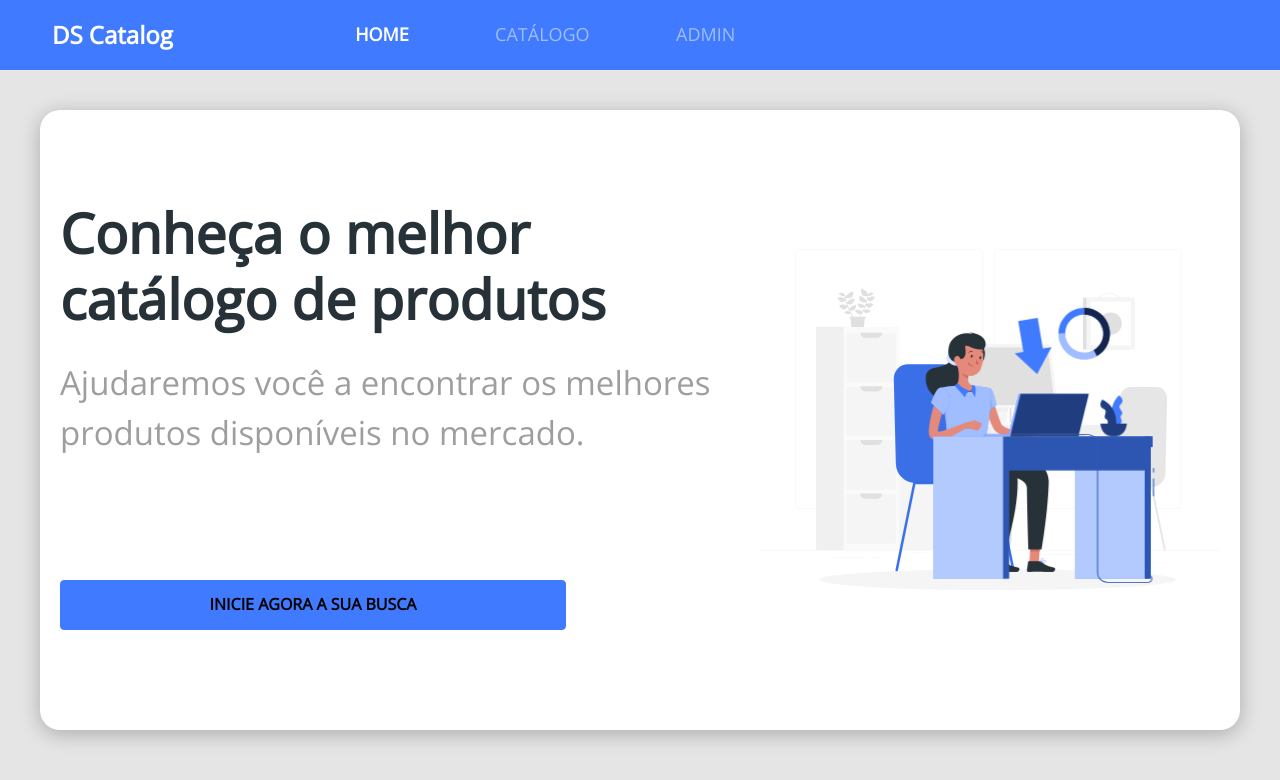
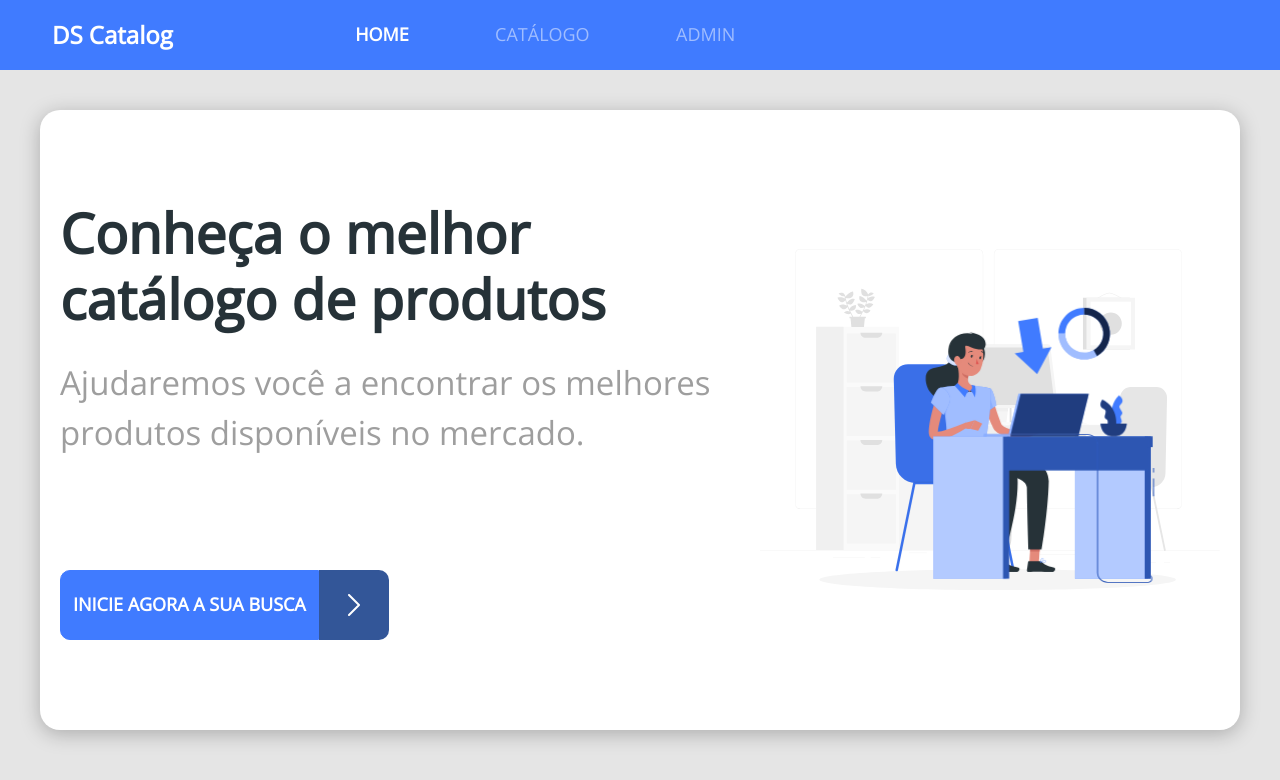
Before and after one commit to eliezermoraesss/api-rest-spring-dscatalog, a React (Create React App) app in the folder frontend/: page / in a window 1280 px wide. Shown: the top 780 px of the page. Built offline with nearby package versions, Linux system fonts and the light colour scheme.

Commit message:
Custom ButtonIcon

```diff
--- a/frontend/src/components/ButtonIcon/index.tsx
+++ b/frontend/src/components/ButtonIcon/index.tsx
@@ -1,11 +1,17 @@
 import './styles.css';
+import { ReactComponent as ArrowIcon } from 'assets/images/arrow.svg'
 
 const ButtonIcon = () => {
-    return (
-        <button className="btn btn-primary btn-icon">
-            <h6>INICIE AGORA A SUA BUSCA</h6>
+  return (
+    <div className='btn-container'>
+        <button className="btn btn-primary">
+          <h6>Inicie agora a sua busca</h6>
         </button>
-    )
-}
+      <div className='btn-icon-container'>
+        <ArrowIcon />
+      </div>
+    </div>
+  );
+};
 
 export default ButtonIcon;
--- a/frontend/src/components/ButtonIcon/styles.css
+++ b/frontend/src/components/ButtonIcon/styles.css
@@ -1,3 +1,34 @@
-.btn-icon {
-    height: 50px;
+.btn-container {
+  display: flex;
 }
+
+.btn-container button {
+  border-radius: 10px 0px 0px 10px;
+}
+
+.btn h6 {
+  color: #fff;
+  font-size: 12px;
+  text-transform: uppercase;
+}
+
+.btn-icon-container {
+  width: 50px;
+  height: 50px;
+  background-color: #335698;
+  display: flex;
+  justify-content: center;
+  align-items: center;
+  border-radius: 0px 10px 10px 0px;
+}
+
+@media (min-width: 576px) {
+  .btn-icon-container {
+    width: 70px;
+    height: 70px;
+  }
+
+  .btn h6 {
+    font-size: 18px;
+  }
+}
--- a/frontend/src/pages/Catalog/index.tsx
+++ b/frontend/src/pages/Catalog/index.tsx
@@ -19,6 +19,15 @@ const Catalog = () => {
         <div className="col-sm-6 col-lg-4 col-xl-3">
           <ProductCard />
         </div>
+        <div className="col-sm-6 col-lg-4 col-xl-3">
+          <ProductCard />
+        </div>
+        <div className="col-sm-6 col-lg-4 col-xl-3">
+          <ProductCard />
+        </div>
+        <div className="col-sm-6 col-lg-4 col-xl-3">
+          <ProductCard />
+        </div>
       </div>
     </div>
   );
--- a/frontend/src/pages/Home/index.tsx
+++ b/frontend/src/pages/Home/index.tsx
@@ -16,9 +16,11 @@ const Home = () => {
               mercado.
             </p>
           </div>
-          <Link to="/products">
-            <ButtonIcon />
-          </Link>
+          <div>
+            <Link to="/products">
+              <ButtonIcon />
+            </Link>
+          </div>
         </div>
         <div className="home-image-container">
           <MainImage />
--- a/frontend/src/pages/Home/styles.css
+++ b/frontend/src/pages/Home/styles.css
@@ -52,10 +52,6 @@
   .home-content-container p {
     width: 506px;
     margin-bottom: 20px;
-  }
-
-  .home-content-container button {
-    width: 506px;
   }
 
   .home-image-container svg {
```
Also changed, not shown: frontend/src/components/Navbar/index.tsx (+8 -4 lines), frontend/src/assets/images/arrow.svg (added).
